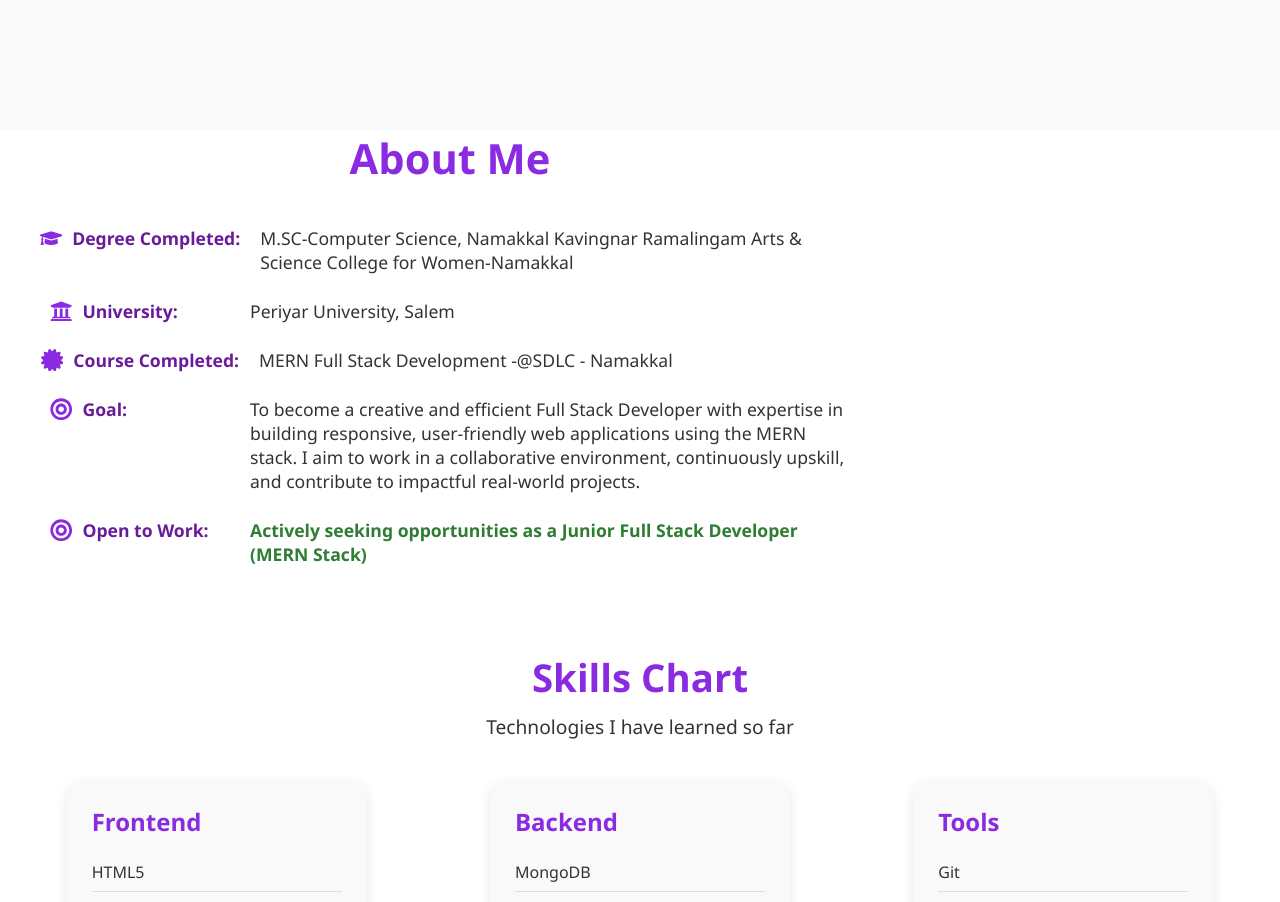
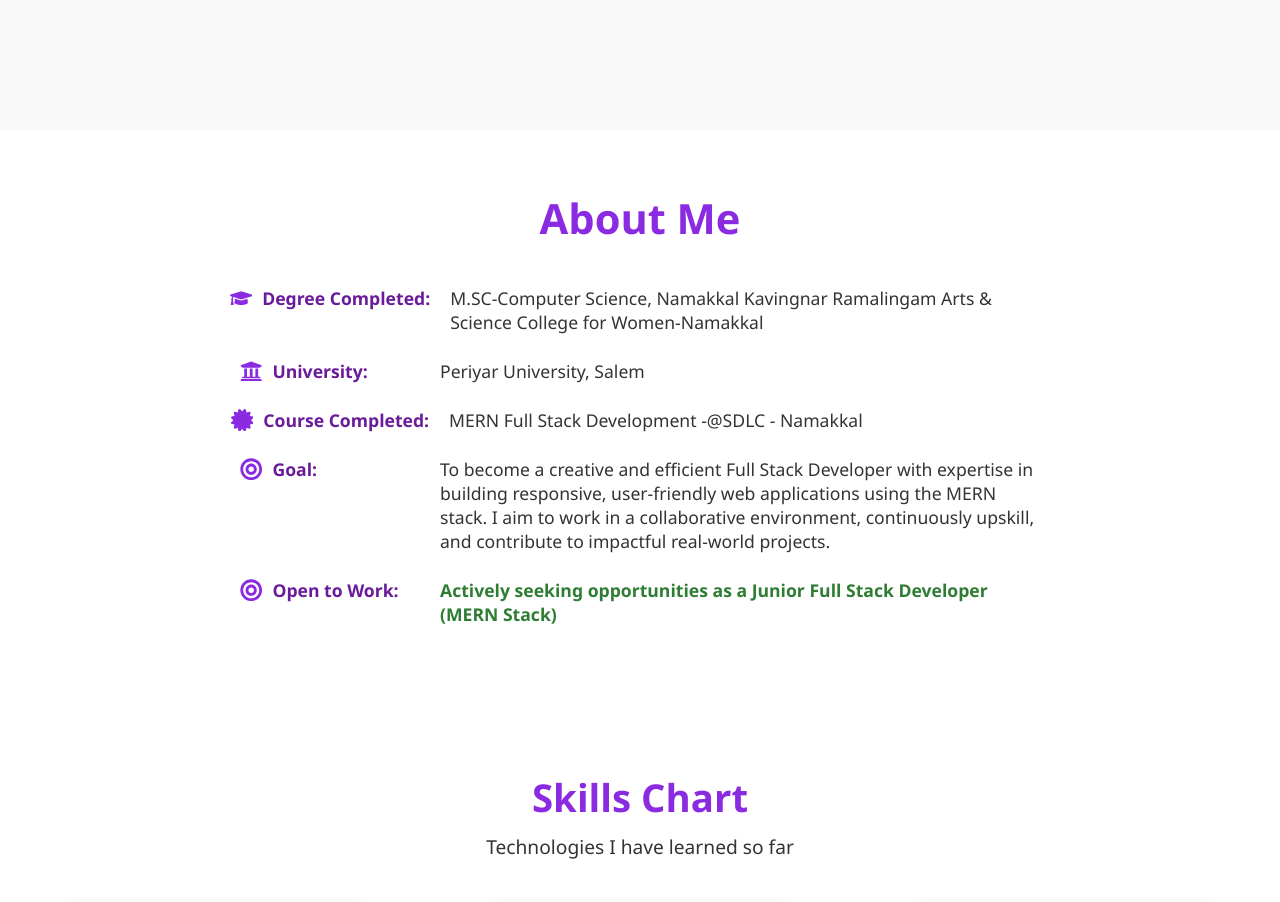
Before and after one commit to Akshaya-AA/akshayaportfolio, a React (Create React App) app: page / in a window 1280 px wide. Shown: the part 660-1562 px from the top of the page. Built offline with nearby package versions, Linux system fonts and the light colour scheme.

Commit message:
Update About.css

```diff
--- a/src/components/About.css
+++ b/src/components/About.css
@@ -1,4 +1,4 @@
-..about-section {
+.about-section {
   padding: 60px 20px;
   background-color: #fff;
   scroll-margin-top: 100px;
```
